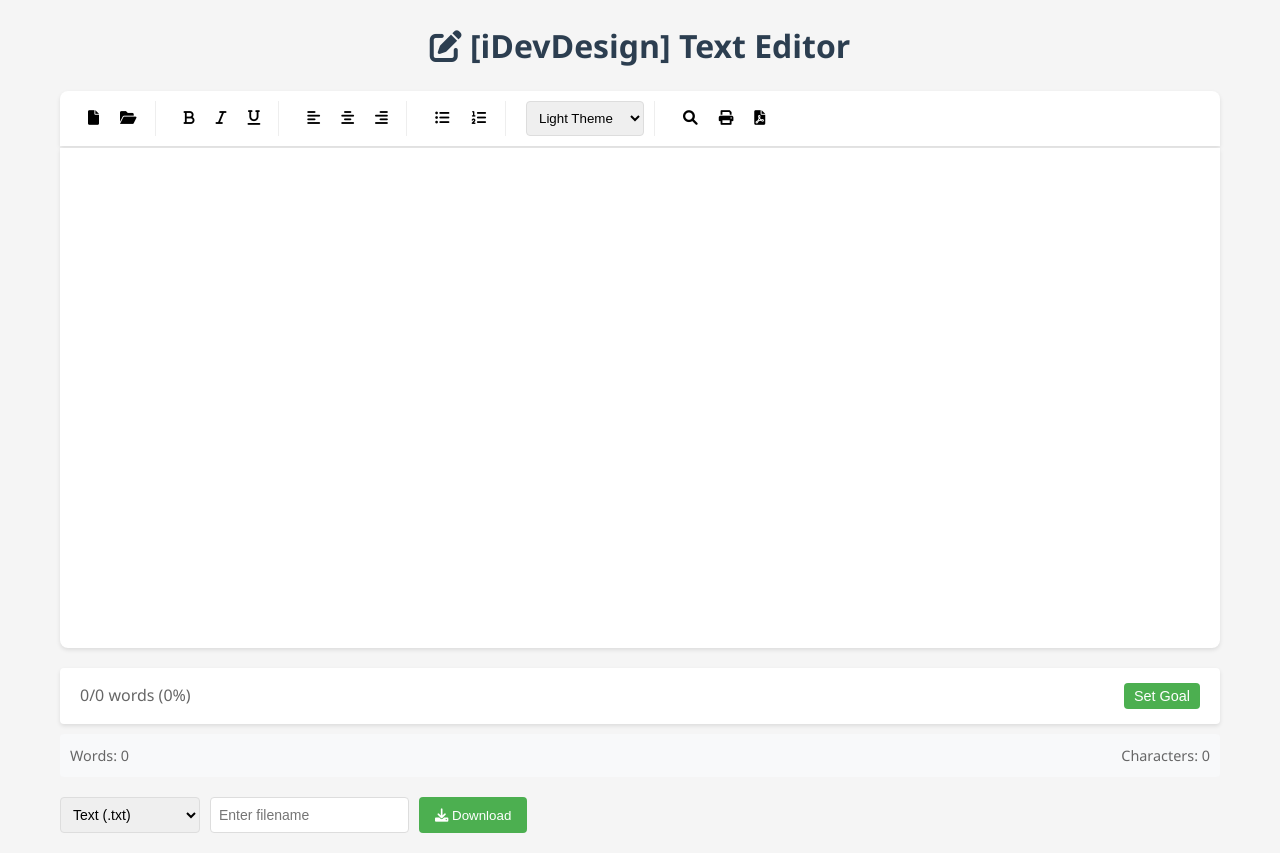
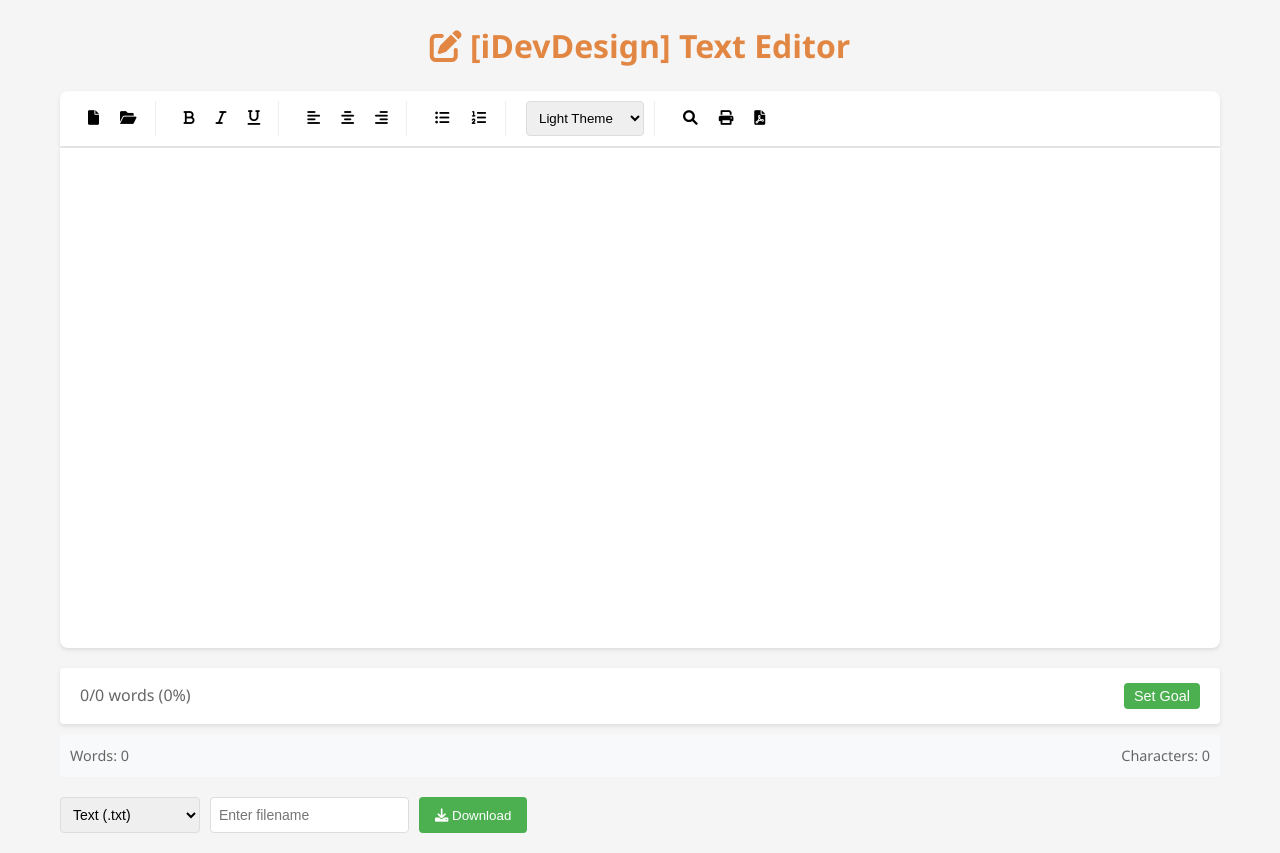
Before and after one commit to idev-design/newnotepad.idev-design.github.io, a plain HTML site: page index.html in a window 1280 px wide. Drawn offline with nearby package versions, Linux system fonts and the light colour scheme.

Commit message:
Update styles.css
Colour change h1

```diff
--- a/styles.css
+++ b/styles.css
@@ -25,7 +25,7 @@ header {
 }
 
 header h1 {
-    color: #2c3e50;
+    color: #e28743;
     font-size: 2em;
 }
 
```
